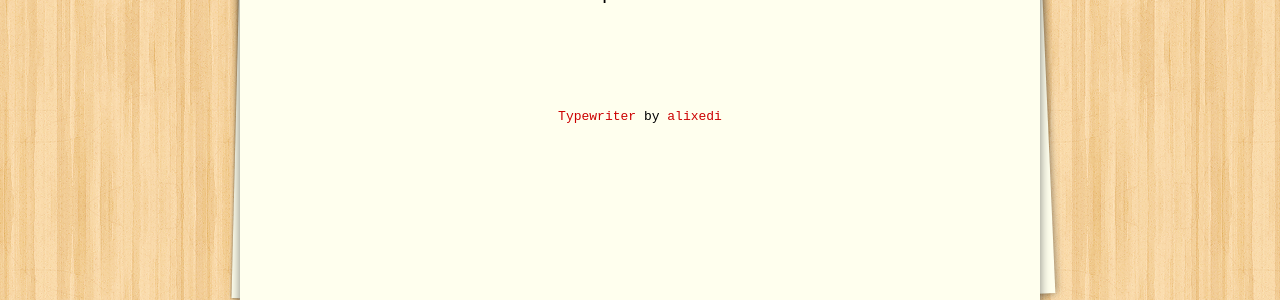
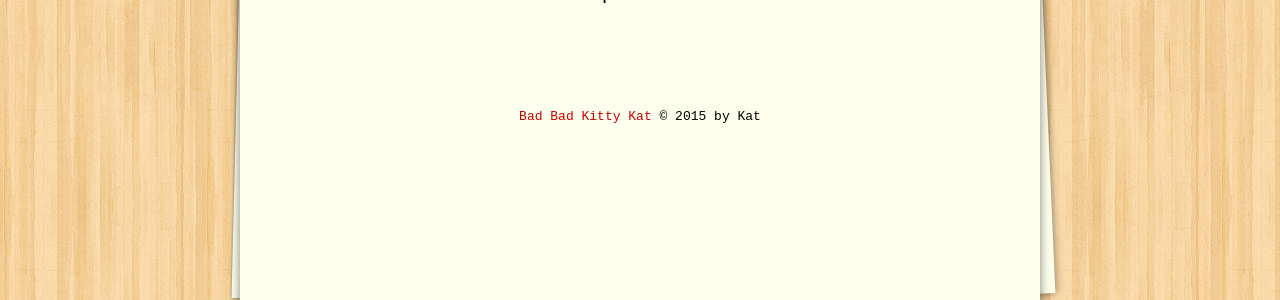
Before and after one commit to badbadkitty/badbadkitty, a Jekyll site: the page built from index.html, in a window 1280 px wide. Shown: the part 745-1045 px from the top of the page. Built offline with Jekyll 4.4.1, drawn with Linux system fonts in a browser that asks for light colours; the list of posts is cut into pages by our own code.

Commit message:
updated footer text

```diff
--- a/_includes/footer.html
+++ b/_includes/footer.html
@@ -1,3 +1,3 @@
 <footer class="site-footer">
-<a href="https://github.com/alixedi/typewriter">Typewriter</a> by <a href="http://twitter.com/alixedi">alixedi</a>
+<a href="https://badbadkitty.github.io">Bad Bad Kitty Kat</a> &copy; 2015 by Kat
 </footer>
```
